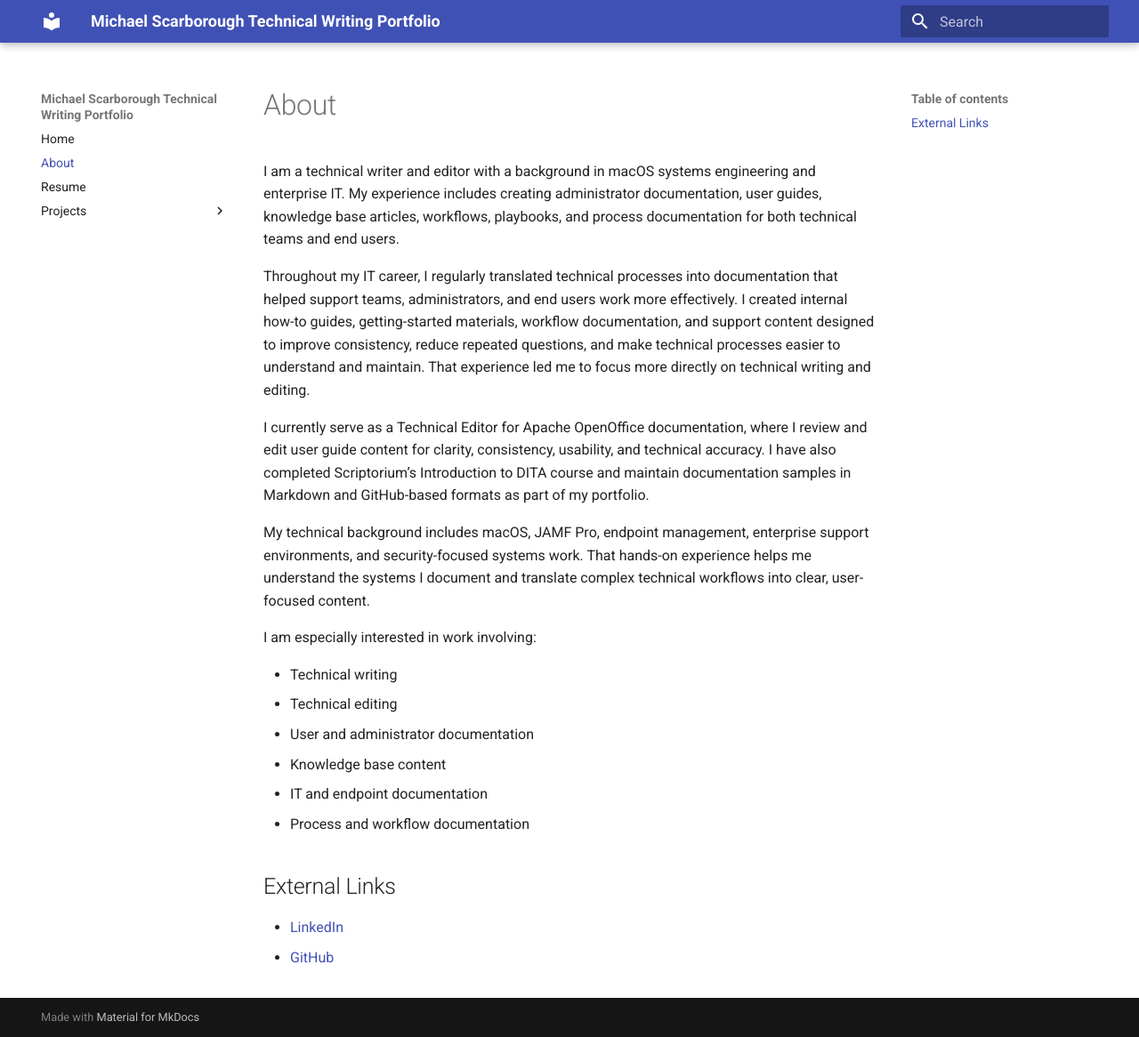
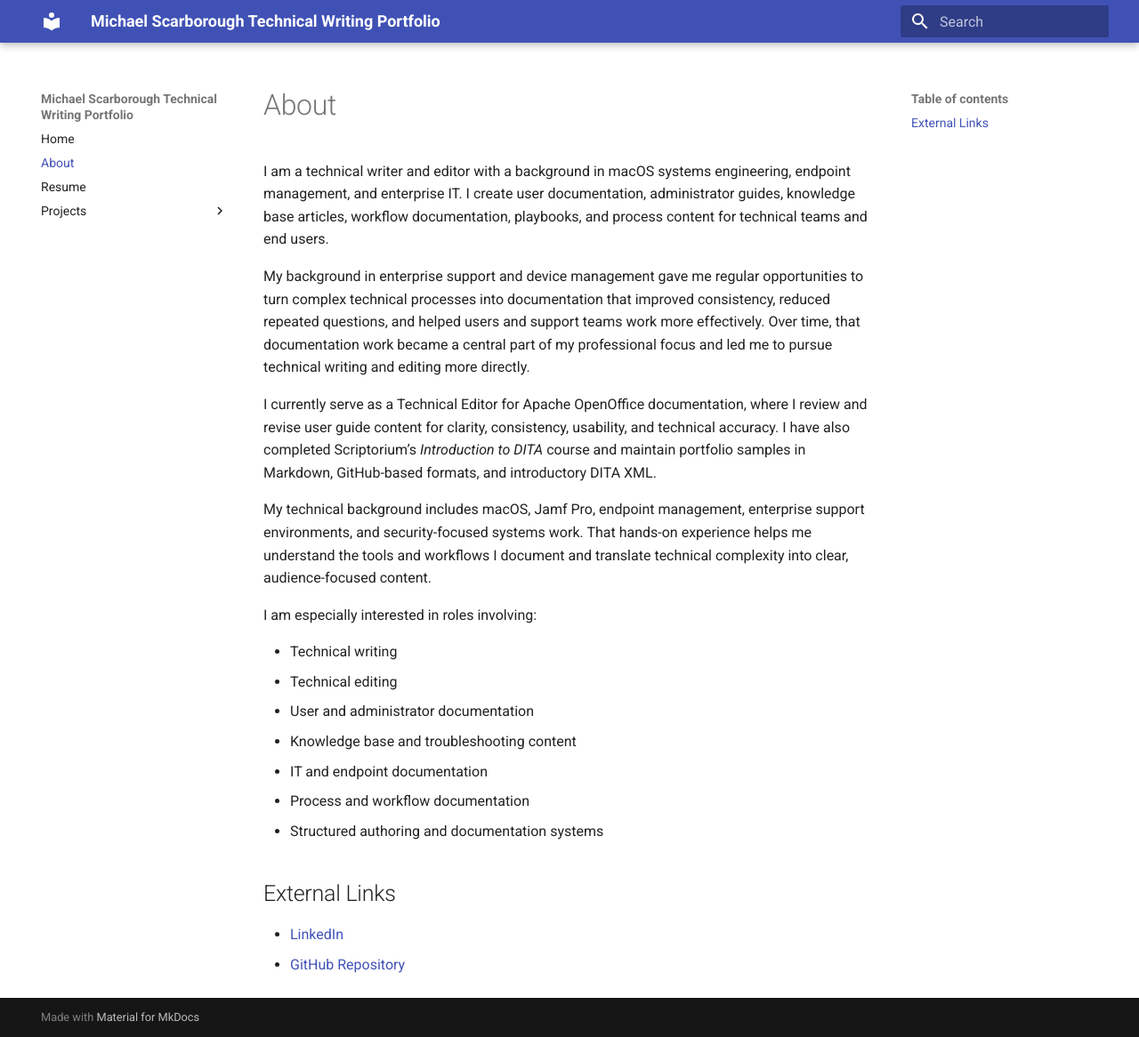
Before and after one commit to MackMike/technical-writing-portfolio-site, an MkDocs documentation site: the page built from docs/about.md, in a window 1280 px wide and 1166 px high. Shown: the whole window at 89% size. Built offline with MkDocs 1.6.1 and Material for MkDocs 9.7.7, drawn with Linux system fonts in a browser that asks for light colours.

Commit message:
Update about.md

```diff
--- a/docs/about.md
+++ b/docs/about.md
@@ -1,22 +1,23 @@
 # About
 
-I am a technical writer and editor with a background in macOS systems engineering and enterprise IT. My experience includes creating administrator documentation, user guides, knowledge base articles, workflows, playbooks, and process documentation for both technical teams and end users.
+I am a technical writer and editor with a background in macOS systems engineering, endpoint management, and enterprise IT. I create user documentation, administrator guides, knowledge base articles, workflow documentation, playbooks, and process content for technical teams and end users.
 
-Throughout my IT career, I regularly translated technical processes into documentation that helped support teams, administrators, and end users work more effectively. I created internal how-to guides, getting-started materials, workflow documentation, and support content designed to improve consistency, reduce repeated questions, and make technical processes easier to understand and maintain. That experience led me to focus more directly on technical writing and editing.
+My background in enterprise support and device management gave me regular opportunities to turn complex technical processes into documentation that improved consistency, reduced repeated questions, and helped users and support teams work more effectively. Over time, that documentation work became a central part of my professional focus and led me to pursue technical writing and editing more directly.
 
-I currently serve as a Technical Editor for Apache OpenOffice documentation, where I review and edit user guide content for clarity, consistency, usability, and technical accuracy. I have also completed Scriptorium’s Introduction to DITA course and maintain documentation samples in Markdown and GitHub-based formats as part of my portfolio.
+I currently serve as a Technical Editor for Apache OpenOffice documentation, where I review and revise user guide content for clarity, consistency, usability, and technical accuracy. I have also completed Scriptorium’s *Introduction to DITA* course and maintain portfolio samples in Markdown, GitHub-based formats, and introductory DITA XML.
 
-My technical background includes macOS, JAMF Pro, endpoint management, enterprise support environments, and security-focused systems work. That hands-on experience helps me understand the systems I document and translate complex technical workflows into clear, user-focused content.
+My technical background includes macOS, Jamf Pro, endpoint management, enterprise support environments, and security-focused systems work. That hands-on experience helps me understand the tools and workflows I document and translate technical complexity into clear, audience-focused content.
 
-I am especially interested in work involving:
+I am especially interested in roles involving:
 
 - Technical writing
 - Technical editing
 - User and administrator documentation
-- Knowledge base content
+- Knowledge base and troubleshooting content
 - IT and endpoint documentation
 - Process and workflow documentation
+- Structured authoring and documentation systems
 
 ## External Links
 - [LinkedIn](https://www.linkedin.com/in/miscarborough/)
-- [GitHub](https://github.com/MackMike)
+- [GitHub Repository](https://github.com/MackMike/michael-scarborough-technical-writing-portfolio)
```
